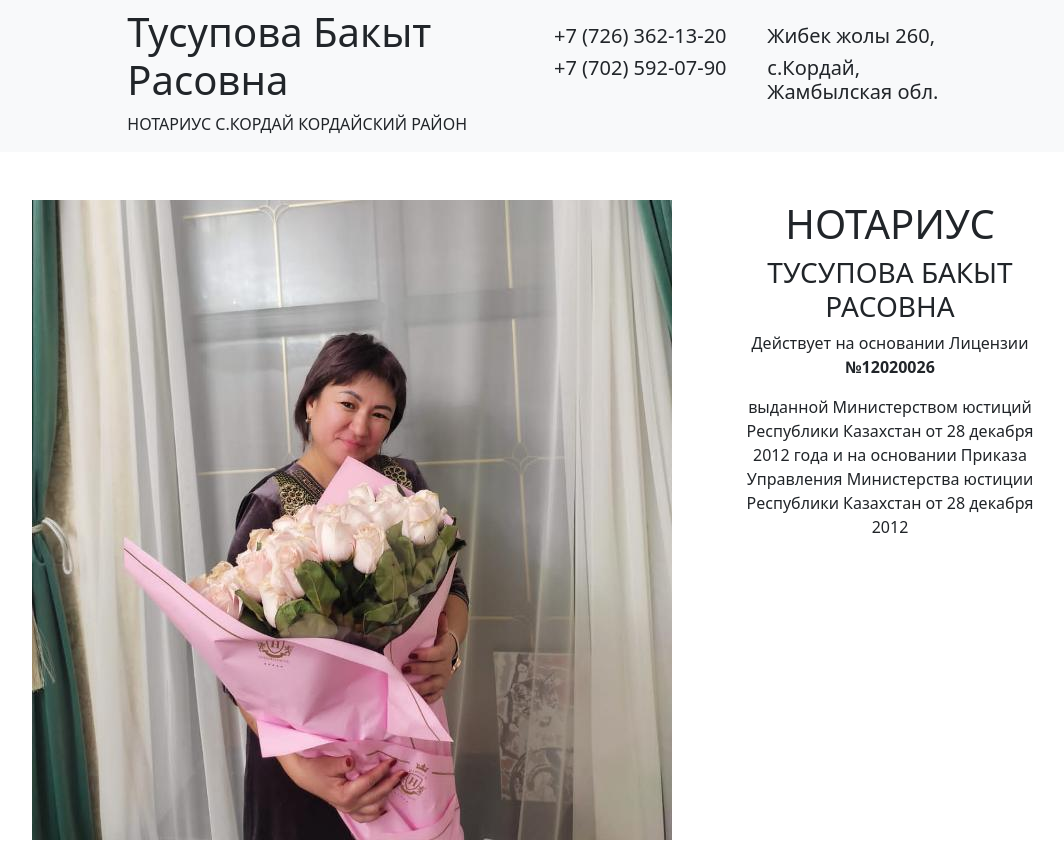
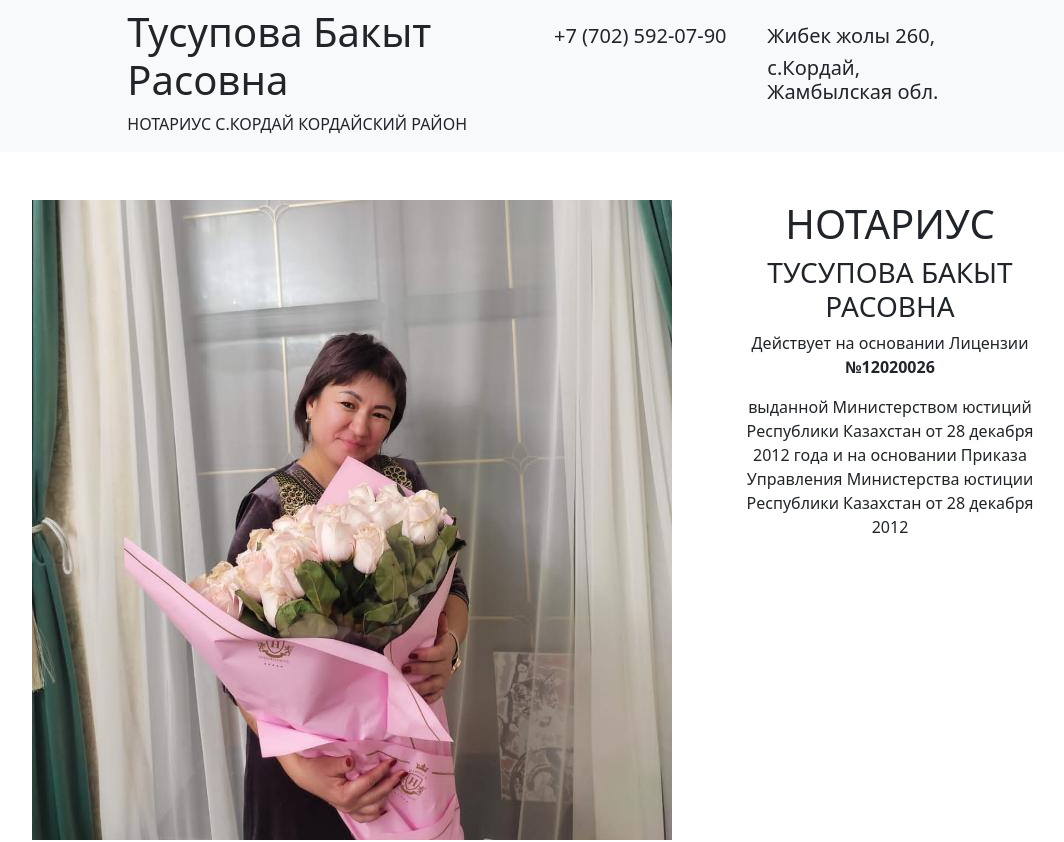
Before and after one commit to ArmanKalmakhambetov/notarius-front, a React (Create React App) app: page / in a window 1280 px wide. Shown: the top 842 px of the page, without its empty margins (98-1162 px from the left). Built offline with nearby package versions, Linux system fonts and the light colour scheme.

Commit message:
delete old tel number

```diff
--- a/src/Header.jsx
+++ b/src/Header.jsx
@@ -14,7 +14,6 @@ export default function Header () {
                         </p>
                     </div>
                     <div className="col-sm-2 contact-info mt-4">
-                        <h5>+7 (726) 362-13-20</h5>
                         <h5>+7 (702) 592-07-90</h5>
                     </div>
                     <div className="col-sm-2 mt-4 location">
```
